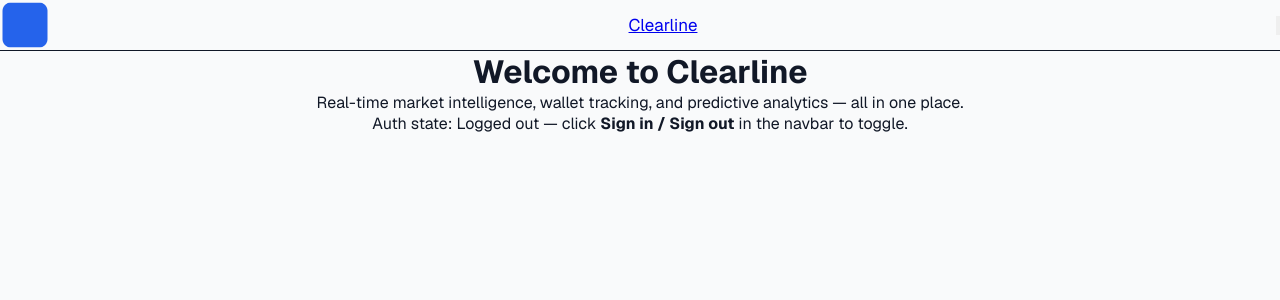
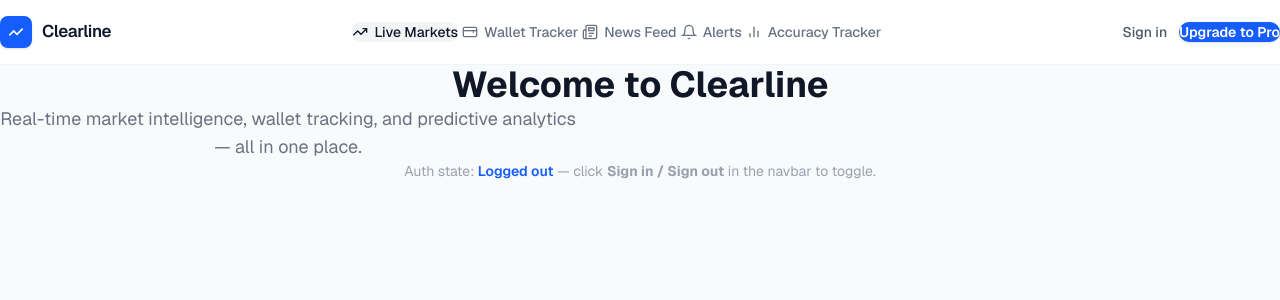
Before and after one commit to Clear-Line/clearline, a Next.js app: page / in a window 1280 px wide. Shown: the top 300 px of the page. Built offline with nearby package versions, Linux system fonts and the light colour scheme.

Commit message:
undid image I just added and updated tailwind import for globals.css to work with v4

```diff
--- a/src/app/globals.css
+++ b/src/app/globals.css
@@ -1,6 +1,4 @@
-@tailwind base;
-@tailwind components;
-@tailwind utilities;
+@import "tailwindcss";
 
 :root {
   /* ─── Brand / Primary ─── */
--- a/src/components/Navbar.tsx
+++ b/src/components/Navbar.tsx
@@ -54,12 +54,6 @@
         <div className="flex items-center justify-between h-16">
 
           {/* Logo */}
-          <Image
-            src="/logo.png"
-            width={50}
-            height={50}
-            alt="clearline logo"
-            />
           <Link href="/" className="flex items-center gap-2.5 flex-shrink-0 group">
             <div className="w-8 h-8 bg-blue-600 rounded-lg flex items-center justify-center shadow-sm group-hover:bg-blue-700 transition-colors">
               <svg className="w-4 h-4 text-white" viewBox="0 0 24 24" fill="none" stroke="currentColor" strokeWidth={2.5}>
```
